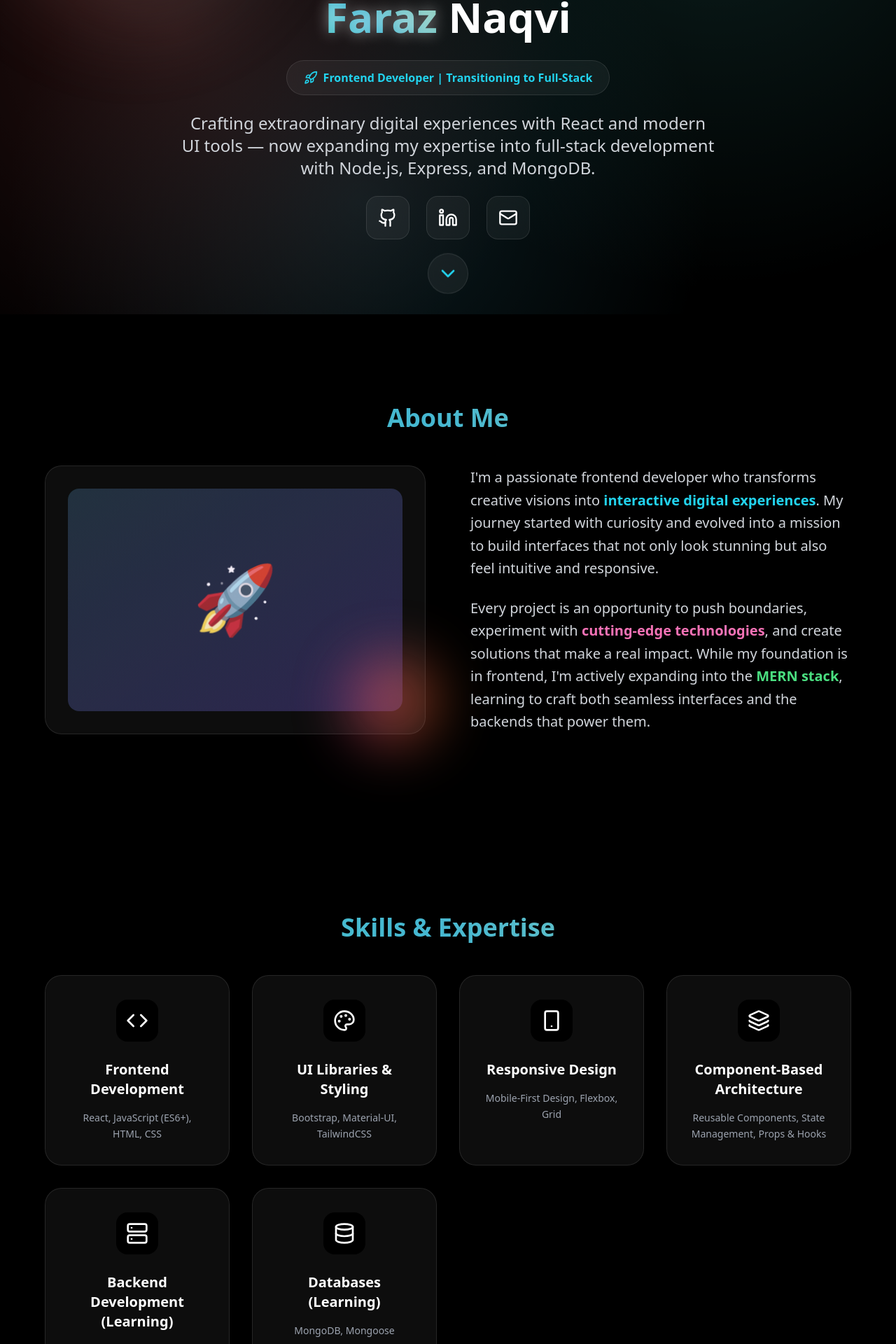
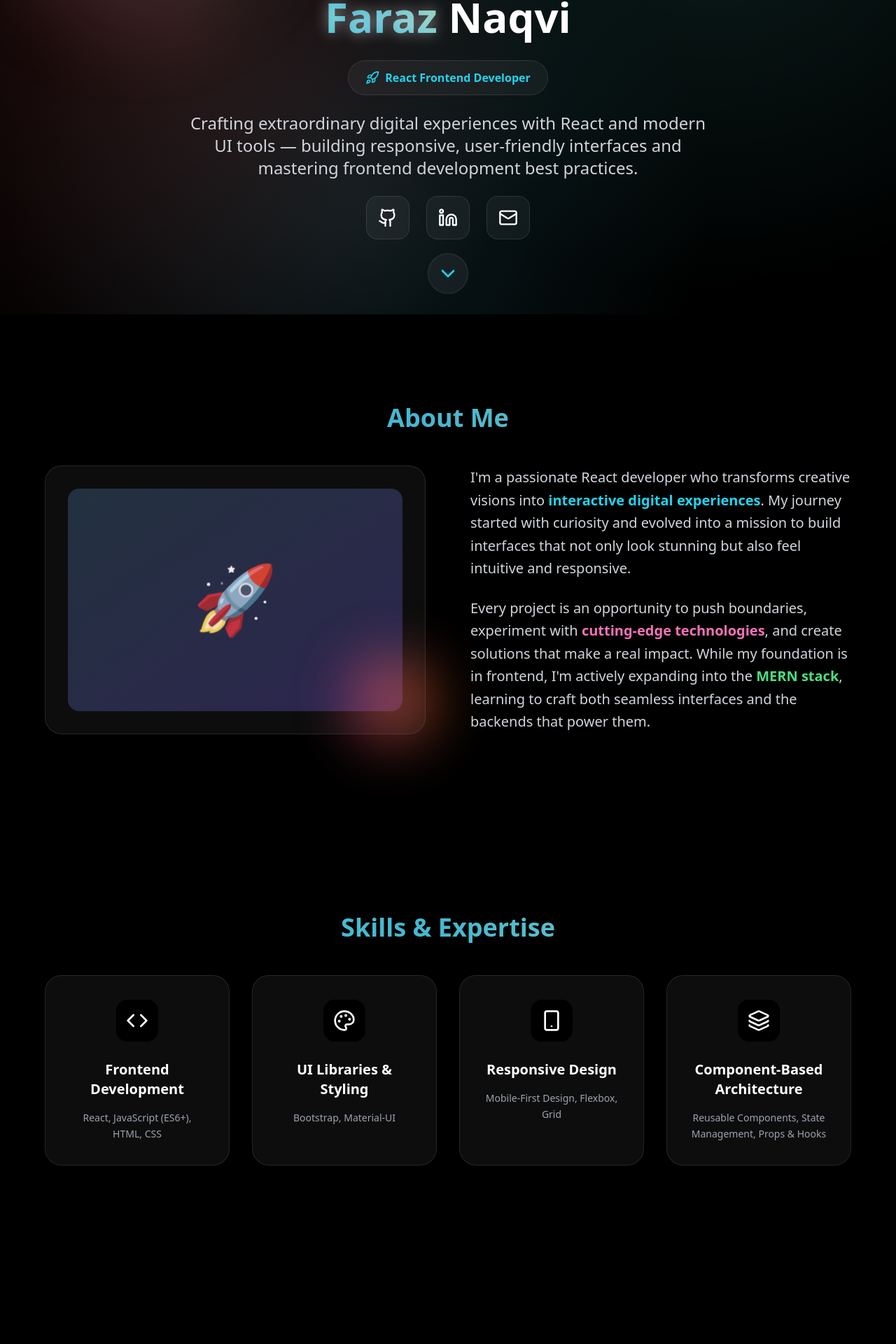
Before and after one commit to farazNaqvi729927/Portfolio, a React (Vite) app: page / in a window 1280 px wide. Shown: the part 351-2271 px from the top of the page at 70% size. Built offline with nearby package versions, Linux system fonts and the light colour scheme.

Commit message:
Portfolio Rebranding Done

```diff
--- a/src/App.jsx
+++ b/src/App.jsx
@@ -145,7 +145,7 @@ export default function Portfolio() {
     {
       icon: <Palette className="w-8 h-8" />,
       name: "UI Libraries & Styling",
-      tech: "Bootstrap, Material-UI, TailwindCSS"
+      tech: "Bootstrap, Material-UI"
     },
     {
       icon: <Smartphone className="w-8 h-8" />,
@@ -157,16 +157,6 @@ export default function Portfolio() {
       name: "Component-Based Architecture",
       tech: "Reusable Components, State Management, Props & Hooks"
     },
-    {
-      icon: <Server className="w-8 h-8" />,
-      name: "Backend Development (Learning)",
-      tech: "Node.js, Express.js, REST APIs"
-    },
-    {
-      icon: <Database className="w-8 h-8" />,
-      name: "Databases (Learning)",
-      tech: "MongoDB, Mongoose"
-    }
   ];
 
 
@@ -331,9 +321,9 @@ export default function Portfolio() {
           </div>
 
           {/* Mobile menu */}
-          <div className={`md:hidden transition-all duration-300 overflow-hidden ${isMenuOpen ? 'max-h-64 opacity-100 mt-4' : 'max-h-0 opacity-0'
+          <div className={`md:hidden transition-all duration-300 overflow-hidden ${isMenuOpen ? 'max-h-70 opacity-100 mt-4' : 'max-h-0 opacity-0'
             }`}>
-            <div className="glass-card rounded-2xl p-6 space-y-3">
+            <div className="glass-card rounded-2xl p-4 space-y-3">
               {['home', 'about', 'skills', 'experience', 'projects', 'contact'].map((section) => (
                 <button
                   key={section}
@@ -382,15 +372,15 @@ export default function Portfolio() {
               }`}>
               <span className="px-6 py-3 glass-card rounded-full text-cyan-400 font-semibold flex items-center space-x-2">
                 <Rocket className="w-5 h-5" />
-                <span>Frontend Developer | Transitioning to Full-Stack</span>
+                <span>React Frontend Developer</span>
               </span>
 
             </div>
 
             <p className={`text-xl md:text-2xl text-gray-300 mb-12 max-w-3xl mx-auto leading-relaxed transition-all duration-1000 delay-600 ${isLoaded ? 'translate-y-0 opacity-100' : 'translate-y-16 opacity-0'
               }`}>
-              Crafting extraordinary digital experiences with React and modern UI tools — now expanding my expertise
-              into full-stack development with Node.js, Express, and MongoDB.
+              Crafting extraordinary digital experiences with React and modern UI tools —
+              building responsive, user-friendly interfaces and mastering frontend development best practices.
             </p>
 
             <div className={`flex justify-center space-x-6 mb-16 transition-all duration-1000 delay-800 ${isLoaded ? 'translate-y-0 opacity-100' : 'translate-y-16 opacity-0'
@@ -449,7 +439,7 @@ export default function Portfolio() {
               className={`space-y-8 fade-in-right stagger-2 ${visibleElements.has('about-content') ? 'visible' : ''}`}>
               <div className="space-y-6">
                 <p className="text-xl text-gray-300 leading-relaxed">
-                  I'm a passionate frontend developer who transforms creative visions into
+                  I'm a passionate React developer who transforms creative visions into
                   <span className="text-cyan-400 font-semibold"> interactive digital experiences</span>.
                   My journey started with curiosity and evolved into a mission to build interfaces
                   that not only look stunning but also feel intuitive and responsive.
@@ -577,7 +567,7 @@ export default function Portfolio() {
                   <div className="glass-card rounded-3xl p-8 hover-lift group">
                     <div className="flex flex-col md:flex-row md:items-center md:justify-between mb-6">
                       <h3 className="text-2xl font-bold text-white group-hover:text-transparent group-hover:bg-gradient-to-r group-hover:bg-clip-text group-hover:from-pink-400 group-hover:to-purple-400 transition-all duration-300">
-                        Frontend Intern – Evu Inc. USA
+                        React Intern – Evu Inc. USA
                       </h3>
                       <span className="text-sm text-pink-400 font-semibold px-4 py-2 bg-pink-400/10 rounded-full border border-pink-400/20">
                         March 2025 - August 2025
@@ -830,7 +820,7 @@ export default function Portfolio() {
                 </div>
                 <div>
                   <h3 className="text-xl font-semibold text-white">Faraz Naqvi</h3>
-                  <p className="text-gray-400 text-sm">Frontend Developer</p>
+                  <p className="text-gray-400 text-sm">React Developer</p>
                 </div>
               </div>
 
```
Lines whose indentation alone changed are shown as unchanged.
